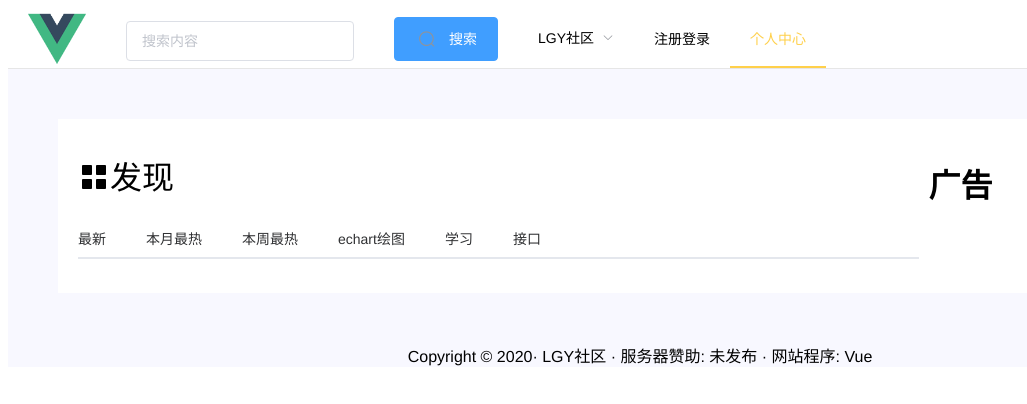
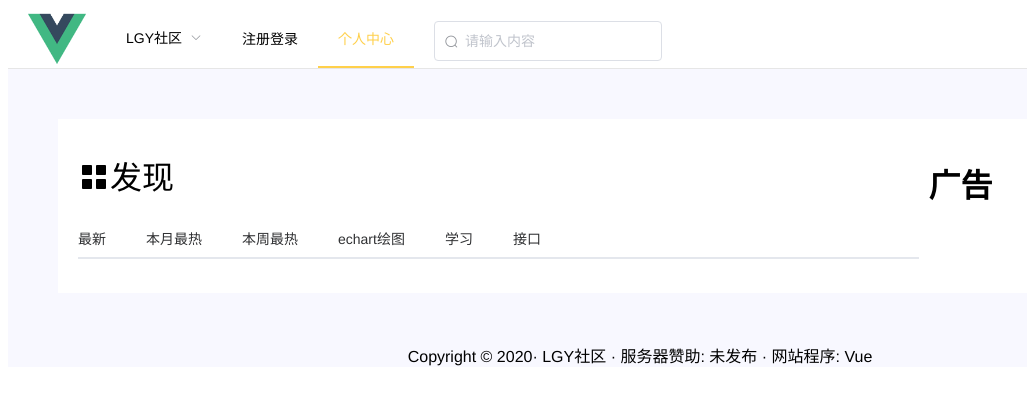
Before and after one commit to 15296861560/vueDemo, a Vue app: page / in a window 1280 px wide. Shown: the top 404 px of the page, without its empty margins (0-1027 px from the left). Built offline with nearby package versions, Linux system fonts and the light colour scheme; no server answers.

Commit message:
style：微调修改导航栏样式

```diff
--- a/src/components/Navigation.vue
+++ b/src/components/Navigation.vue
@@ -12,13 +12,6 @@
       <el-menu-item>
         <img src="../assets/logo.png" style="height: 100%;" />
       </el-menu-item>
-      <el-menu-item>
-        <el-input placeholder="搜索内容" v-model="search" clearable></el-input>
-      </el-menu-item>
-      <el-menu-item>
-        <el-button type="primary" icon="el-icon-search">搜索</el-button>
-      </el-menu-item>
-
       <el-submenu index="1">
         <template slot="title">LGY社区</template>
         <el-menu-item index="1-1">RRS</el-menu-item>
@@ -37,6 +30,10 @@
       <el-menu-item index="1">
         <el-link :underline="false">个人中心</el-link>
       </el-menu-item>
+
+      <el-menu-item>
+        <el-input placeholder="请输入内容" prefix-icon="el-icon-search" v-model="input2"></el-input>
+      </el-menu-item>
     </el-menu>
   </div>
 </template>
@@ -48,14 +45,14 @@ export default {
     return {
       activeIndex: "1",
       activeIndex2: "1",
-      search: ""
+      search: "",
     };
   },
   methods: {
     handleSelect(key, keyPath) {
       console.log(key, keyPath);
-    }
-  }
+    },
+  },
 };
 </script>
 
```
